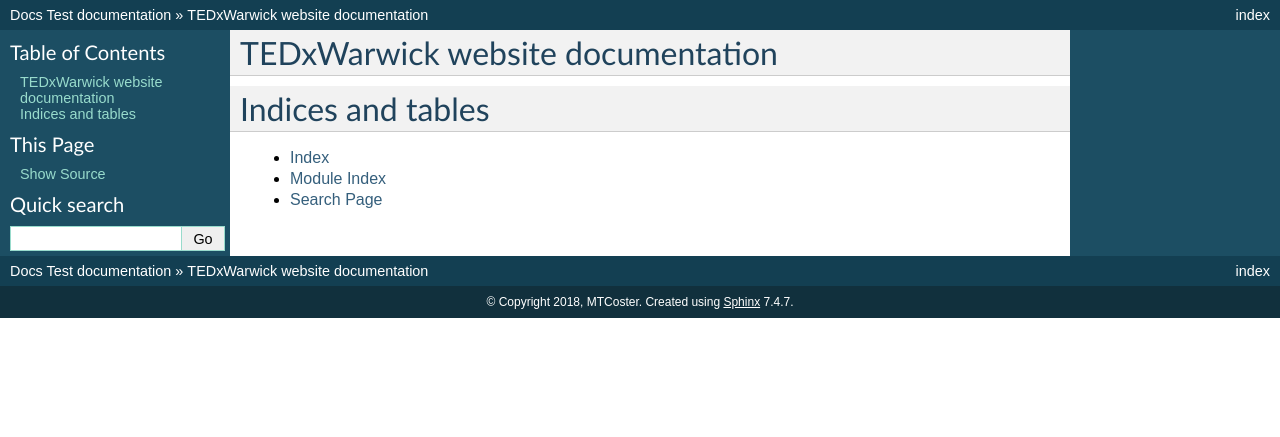
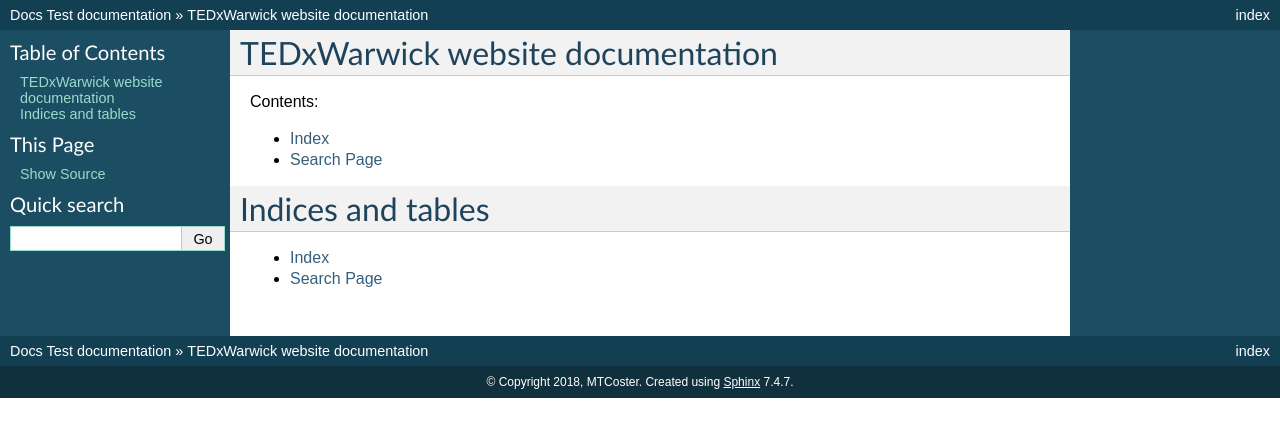
Before and after one commit to MTCoster/docs-test, a Sphinx documentation site: the page built from docs/index.rst, in a window 1280 px wide. Shown: the top 437 px of the page. Built offline with Sphinx 7.4.7, drawn with Linux system fonts in a browser that asks for light colours; pages that are not in the unit, such as notebooks, are missing from menus.

Commit message:
toctree tweaks

```diff
--- a/docs/index.rst
+++ b/docs/index.rst
@@ -10,11 +10,12 @@
    :maxdepth: 2
    :caption: Contents:
 
-   content
+   content/*
+   genindex
+   search
 
 Indices and tables
 ==================
 
 * :ref:`genindex`
-* :ref:`modindex`
 * :ref:`search`
```
